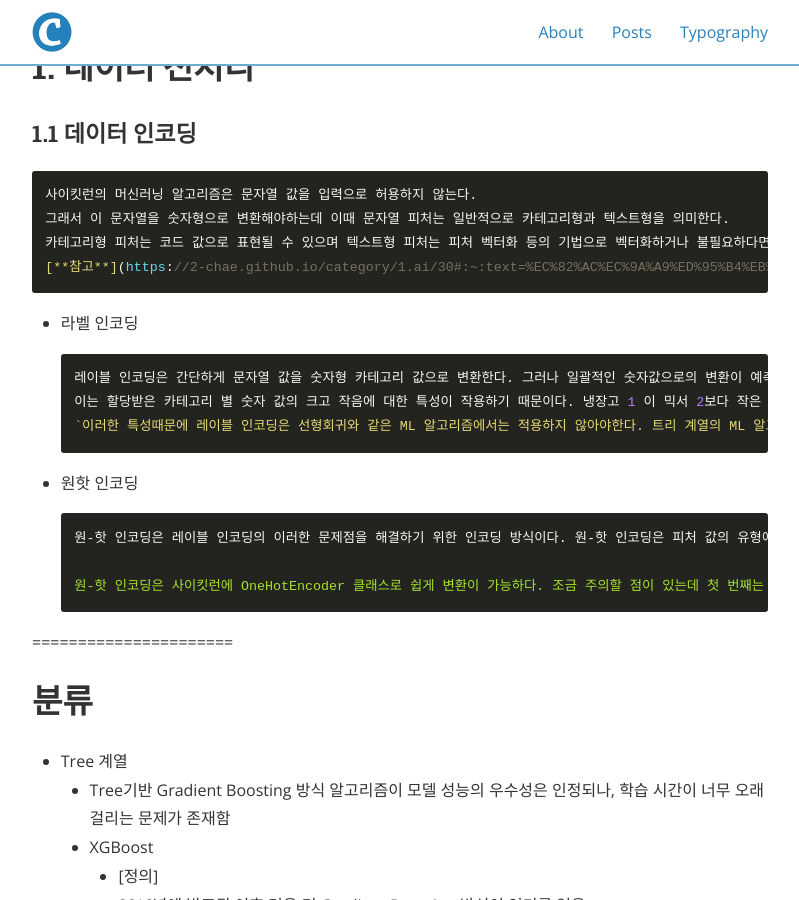
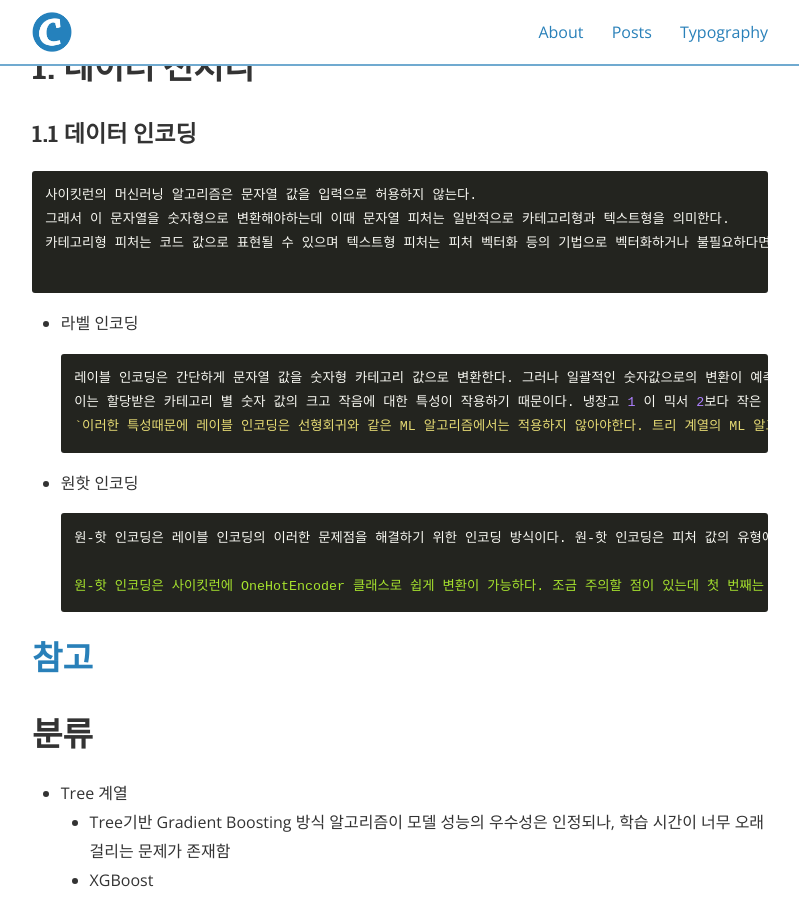
Before and after one commit to Taeho-Kim-0322/Taeho-Kim-0322.github.io, a Jekyll site: the page built from _posts/2020-12-23-머신러닝_1.md, in a window 1280 px wide and 900 px high, scrolled down 790 px. Shown: the whole window, without its empty margins (240-1039 px from the left). Built offline with Jekyll 4.4.1, drawn with Linux system fonts in a browser that asks for light colours; nearby versions of some CDN libraries; part of the change alters nothing that is shown.

Commit message:
Update 2020-12-23-머신러닝_1.md

````diff
--- a/_posts/2020-12-23-머신러닝_1.md
+++ b/_posts/2020-12-23-머신러닝_1.md
@@ -23,7 +23,7 @@ cover: "/assets/instacode.png"
 사이킷런의 머신러닝 알고리즘은 문자열 값을 입력으로 허용하지 않는다.
 그래서 이 문자열을 숫자형으로 변환해야하는데 이때 문자열 피처는 일반적으로 카테고리형과 텍스트형을 의미한다.
 카테고리형 피처는 코드 값으로 표현될 수 있으며 텍스트형 피처는 피처 벡터화 등의 기법으로 벡터화하거나 불필요하다면 삭제하는게 좋다.
-[**참고**](https://2-chae.github.io/category/1.ai/30#:~:text=%EC%82%AC%EC%9A%A9%ED%95%B4%EB%8F%84%20%EB%90%9C%EB%8B%A4.-,One%2Dhot%20Encoding,%EC%9D%84%20%ED%91%9C%EC%8B%9C%ED%95%98%EB%8A%94%20%EB%B0%A9%EC%8B%9D%EC%9D%B4%EB%8B%A4.)
+
 ```
 
   - 라벨 인코딩
@@ -39,7 +39,7 @@ cover: "/assets/instacode.png"
     원-핫 인코딩은 사이킷런에 OneHotEncoder 클래스로 쉽게 변환이 가능하다. 조금 주의할 점이 있는데 첫 번째는 OneHotEncoder로 변환하기 전에 모든 문자열 값이 숫자형 값으로 변환돼야 하며, 두 번째는 입력 값으로 2차원 데이터가 필요하다는 점이다. 즉, LabelEncoder를 거쳐서 바꾸는게 용이하다.
     ```
 
-
+[**참고**](https://2-chae.github.io/category/1.ai/30#:~:text=%EC%82%AC%EC%9A%A9%ED%95%B4%EB%8F%84%20%EB%90%9C%EB%8B%A4.-,One%2Dhot%20Encoding,%EC%9D%84%20%ED%91%9C%EC%8B%9C%ED%95%98%EB%8A%94%20%EB%B0%A9%EC%8B%9D%EC%9D%B4%EB%8B%A4.)
 ======================
 
 # 분류
````
